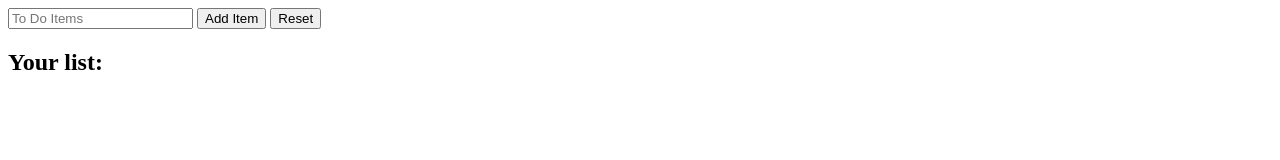
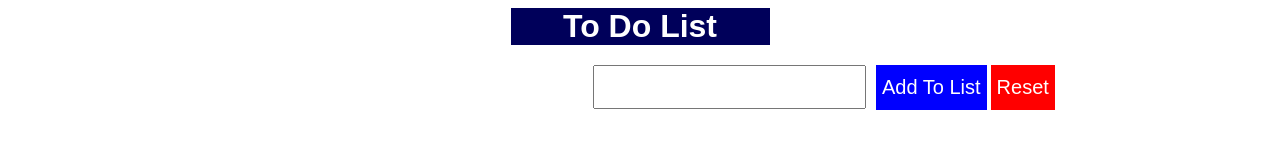
Before and after one commit to joshwerner85/to-do-list, a plain HTML site: page index.html in a window 1280 px wide. Drawn offline with Linux system fonts and the light colour scheme.

Commit message:
Final Verison

```diff
--- a/index.html
+++ b/index.html
@@ -37,25 +37,26 @@
 <html>
 <head>
    <title>To Do List</title>
+ <link rel="stylesheet" type="text/css" href="styles/main.css">
 </head>
 <body>
 
+   <h1>To Do List</h1>
 
-    <input type='text' placeholder='To Do Items' class='toDoItems'></input>
+    <input type='text' class='toDoItems'></input>
 
-    <button type='button' class='addBtn'>Add Item</button>
+    <button type='button' class='addBtn'>Add To List</button>
 
   	<button type='button' class='resetBtn'>Reset</button>
 
 
 
-   <section class='listSection'>
-       <h1>Your list:</h1>
-       <div class='toDoList'></div>
-       <div>
+    <div class='toDoList'></div>
 
-       </div>
-   </section>
+
+
+
+
 <script type="text/javascript" src="./scripts/main.js"></script>
 </body>
 </html>
--- /dev/null
+++ b/styles/main.css
@@ -0,0 +1,71 @@
+
+   		h1 {
+	    text-align: center;
+	    background: #00005A;
+	    width: 259px;
+	    margin: auto;
+	    color: white;
+	    font-family: arial;
+		}
+
+		input.toDoItems {
+	    margin-left: 585px;
+	    margin-top: 20px;
+	    height: 38px;
+	    font-size: 20px;
+	    font-family: arial;
+		}
+
+	   	button.addBtn {
+	    margin-left: 6px;
+	    border: none;
+	    background: blue;
+	    height: 45px;
+	    margin-top: 19px;
+	    color: white;
+	    font-family: arial;
+	    font-size: 20px;
+		}
+
+
+	   	button.addBtn:hover {
+	    margin-left: 6px;
+	    border: none;
+	    background: navy;
+	    height: 45px;
+	    margin-top: 19px;
+	    color: white;
+	    font-family: arial;
+	    font-size: 20px;
+		}
+
+
+		button.resetBtn {
+   		margin-left: 0px;
+   		border: none;
+	    background: red;
+	    height: 45px;
+	    margin-top: 19px;
+	    color: white;
+	    font-family: arial;
+	    font-size: 20px;
+		}
+
+		button.resetBtn:hover {
+   		margin-left: 0px;
+   		border: none;
+	    background: maroon;
+	    height: 45px;
+	    margin-top: 19px;
+	    color: white;
+	    font-family: arial;
+	    font-size: 20px;
+		}
+
+		.toDoList {
+	    text-align: center;
+	    font-family: arial;
+	    font-size: 25px;
+	    margin-top: 13px;
+	    margin-left: -56px;
+		}
```
Also changed, not shown: scripts/main.js (+0 -37 lines), styles/main.scss (deleted).
